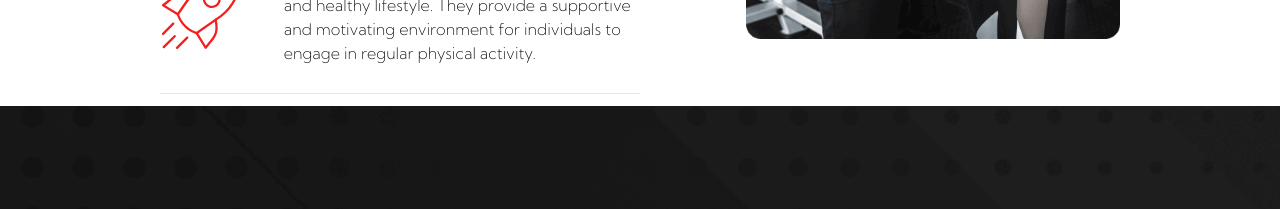
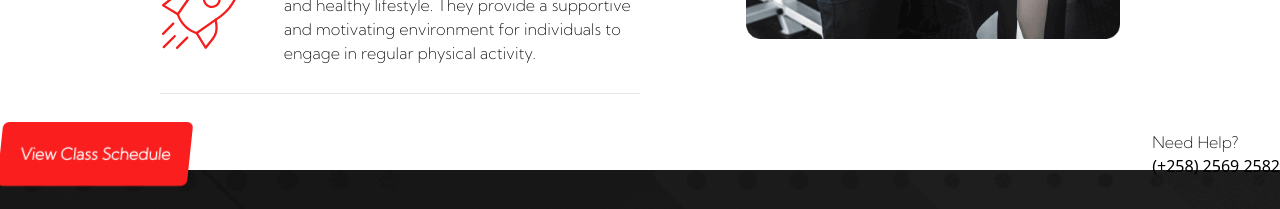
Before and after one commit to code-warriors80/gym, a React (Create React App) app: page /about in a window 1280 px wide. Shown: the part 1220-1429 px from the top of the page. Built offline with nearby package versions, Linux system fonts and the light colour scheme; the HTML template or start-up script is replaced by a standard one; a web font is replaced by a local one.

Commit message:
Update About.js

```diff
--- a/src/pages/About.js
+++ b/src/pages/About.js
@@ -2,6 +2,7 @@ import React from 'react';
 import Tab from '../components/tab';
 import abt1 from '../image/about_1-1-2.png'
 import abt2 from '../image/about_1-2-1.png'
+import { Link } from 'react-router-dom'
 
 const About = () => {
   return (
@@ -25,6 +26,15 @@ const About = () => {
                     <img src={abt2} alt='' className='relative lg:right-40 right-[110px] animate-bounce lg:w-full w-[45%] hidden md:hidden lg:block'/>
                   </div>
             </div>
+            <div className='flex items-center mx-auto justify-between'>
+              <Link className='text-white bg-link_color p-5 font-bold rounded-md -skew-x-6 hover:skew-x-6 hover:bg-black transition-transform'>View Class Schedule</Link>
+                <div>
+                    <div>
+                      <p>Need Help?</p>
+                      <h4>(+258) 2569 2582</h4>
+                    </div>
+                </div>
+            </div>
         </section>
 
     </div>
```
